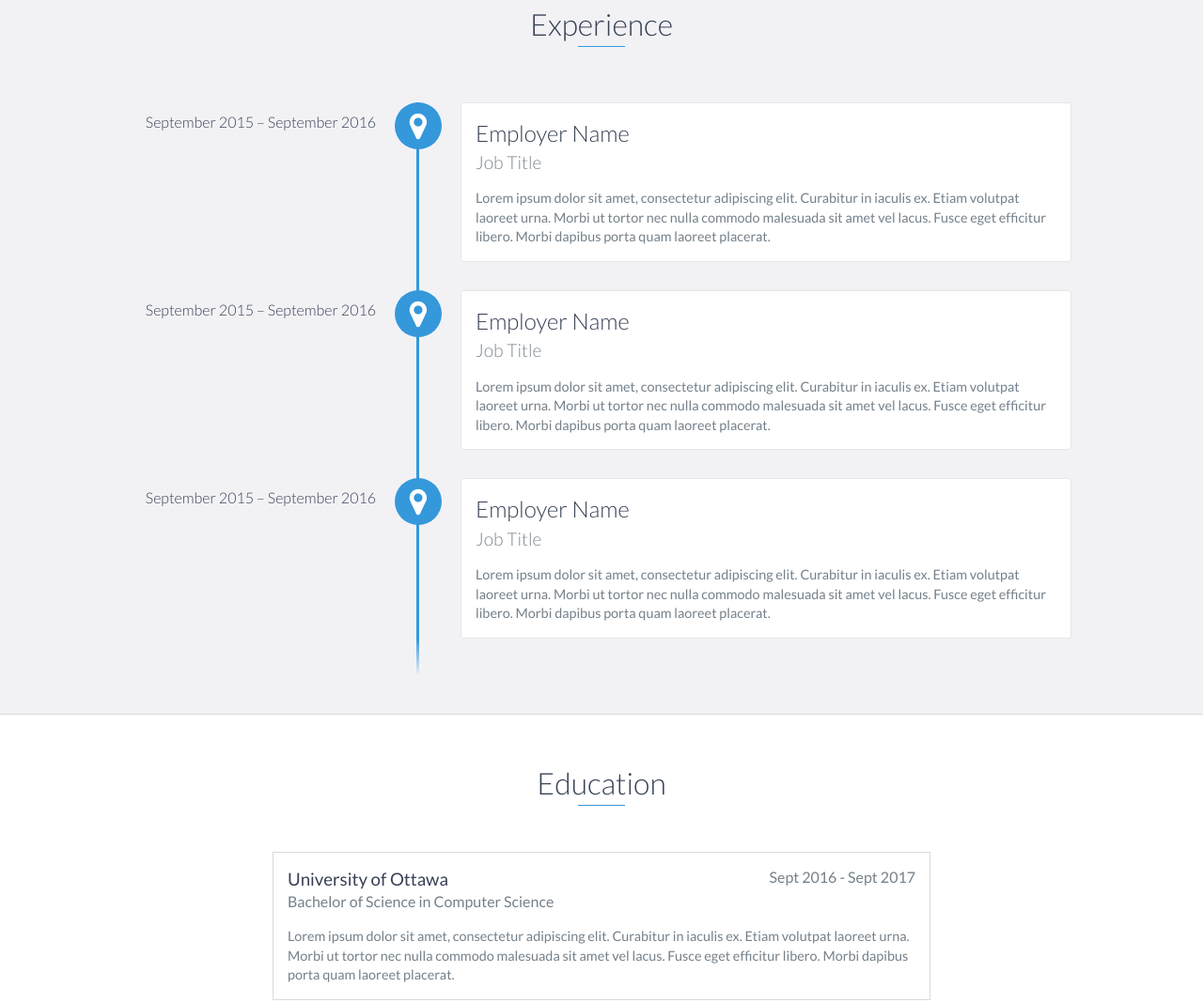
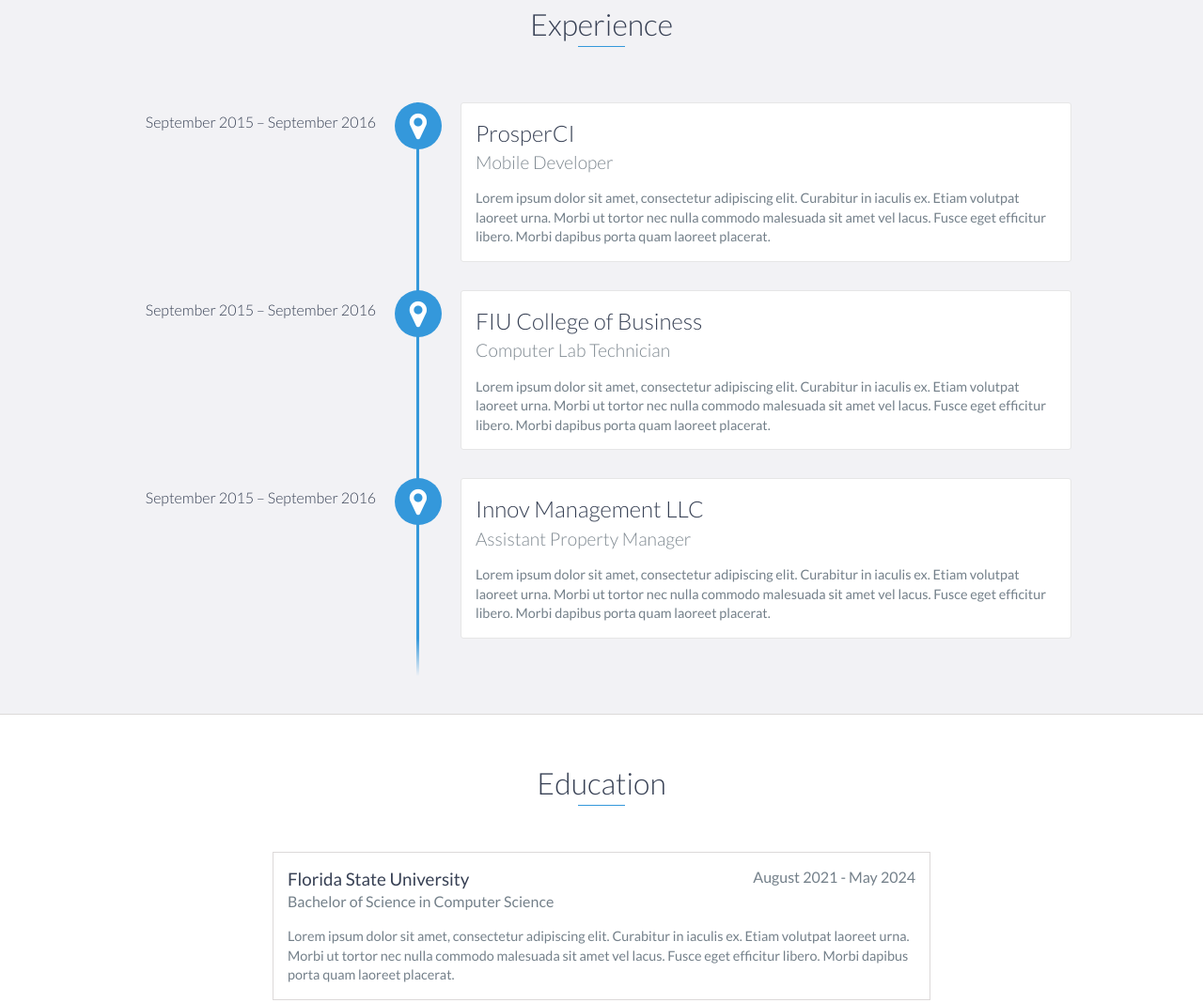
Before and after one commit to EliBen8/EliBen8.github.io, a website: page index.html in a window 1280 px wide. Shown: the part 1158-2226 px from the top of the page at 94% size. Drawn offline with nearby package versions, Linux system fonts and the light colour scheme.

Commit message:
Update information

```diff
--- a/index.html
+++ b/index.html
@@ -48,8 +48,8 @@
 
     <div id="lead">
         <div id="lead-content">
-            <h1>Ryan Fitzgerald</h1>
-            <h2>Software Engineer</h2>
+            <h1>Eli Bendavid</h1>
+            <h2>Aspiring Software Engineer</h2>
             <a href="#" class="btn-rounded-white">Download Resume</a>
         </div>
         <!-- End #lead-content -->
@@ -87,24 +87,24 @@
         <h2 class="heading">Experience</h2>
         <div id="experience-timeline">
             <div data-date="September 2015 – September 2016">
-                <h3>Employer Name</h3>
-                <h4>Job Title</h4>
+                <h3>ProsperCI</h3>
+                <h4>Mobile Developer</h4>
                 <p>
                     Lorem ipsum dolor sit amet, consectetur adipiscing elit. Curabitur in iaculis ex. Etiam volutpat laoreet urna. Morbi ut tortor nec nulla commodo malesuada sit amet vel lacus. Fusce eget efficitur libero. Morbi dapibus porta quam laoreet placerat.
                 </p>
             </div>
 
             <div data-date="September 2015 – September 2016">
-                <h3>Employer Name</h3>
-                <h4>Job Title</h4>
+                <h3>FIU College of Business</h3>
+                <h4>Computer Lab Technician</h4>
                 <p>
                     Lorem ipsum dolor sit amet, consectetur adipiscing elit. Curabitur in iaculis ex. Etiam volutpat laoreet urna. Morbi ut tortor nec nulla commodo malesuada sit amet vel lacus. Fusce eget efficitur libero. Morbi dapibus porta quam laoreet placerat.
                 </p>
             </div>
 
             <div data-date="September 2015 – September 2016">
-                <h3>Employer Name</h3>
-                <h4>Job Title</h4>
+                <h3>Innov Management LLC</h3>
+                <h4>Assistant Property Manager</h4>
                 <p>
                     Lorem ipsum dolor sit amet, consectetur adipiscing elit. Curabitur in iaculis ex. Etiam volutpat laoreet urna. Morbi ut tortor nec nulla commodo malesuada sit amet vel lacus. Fusce eget efficitur libero. Morbi dapibus porta quam laoreet placerat.
                 </p>
@@ -116,8 +116,8 @@
     <div id="education">
         <h2 class="heading">Education</h2>
         <div class="education-block">
-            <h3>University of Ottawa</h3>
-            <span class="education-date">Sept 2016 - Sept 2017</span>
+            <h3>Florida State University</h3>
+            <span class="education-date">August 2021 - May 2024</span>
             <h4>Bachelor of Science in Computer Science</h4>
             <p>
                 Lorem ipsum dolor sit amet, consectetur adipiscing elit. Curabitur in iaculis ex. Etiam volutpat laoreet urna. Morbi ut tortor nec nulla commodo malesuada sit amet vel lacus. Fusce eget efficitur libero. Morbi dapibus porta quam laoreet placerat.
```
